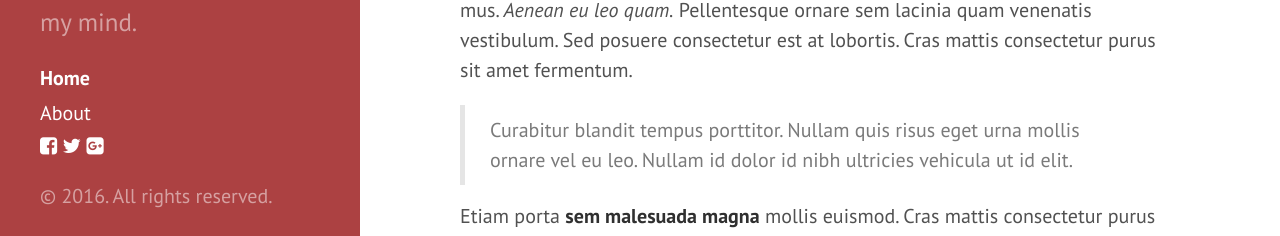
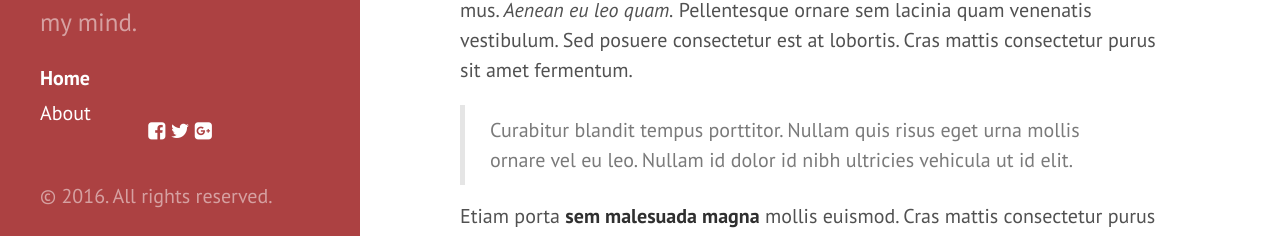
Before and after one commit to tommivitali/tommivitali.github.io, a Jekyll site: the page built from index.html, in a window 1280 px wide and 1400 px high, scrolled down 511 px. Shown: the part 1149-1385 px from the top of the window. Built offline with Jekyll 4.4.1, drawn with Linux system fonts in a browser that asks for light colours; nearby versions of some CDN libraries; the list of posts is cut into pages by our own code.

Commit message:
Icone social

```diff
--- a/_includes/sidebar.html
+++ b/_includes/sidebar.html
@@ -29,11 +29,13 @@
       <!--<a class="sidebar-nav-item" href="{{ site.github.repo }}/archive/v{{ site.version }}.zip">Download</a>
       <a class="sidebar-nav-item" href="{{ site.github.repo }}">GitHub project</a>
       <span class="sidebar-nav-item">Currently v{{ site.version }}</span>-->
+
       <div class="social">
-        <a href="http://facebook.com/ondrej.p.barta" class="link facebook" target="_parent"><span class="fa fa-facebook-square"></span></a>
-        <a href="https://twitter.com/PageOnlineXS" class="link twitter" target="_parent"><span class="fa fa-twitter"></span></a>
-        <a href="https://plus.google.com/+OndřejBárta-Otaku" class="link google-plus" target="_parent"><span class="fa fa-google-plus-square"></span></a>
+        <a href="http://facebook.com/ondrej.p.barta" class="link facebook" target="_blank"><span class="fa fa-facebook-square"></span></a>
+        <a href="https://twitter.com/PageOnlineXS" class="link twitter" target="_blank"><span class="fa fa-twitter"></span></a>
+        <a href="https://plus.google.com/+OndřejBárta-Otaku" class="link google-plus" target="_blank"><span class="fa fa-google-plus-square"></span></a>
       </div>
+
     </nav>
 
     <p>&copy; {{ site.time | date: '%Y' }}. All rights reserved.</p>
--- /dev/null
+++ b/public/css/social.css
@@ -0,0 +1,4 @@
+.social {
+  text-align: center;
+  transform: translateY(-50%);
+}
```
